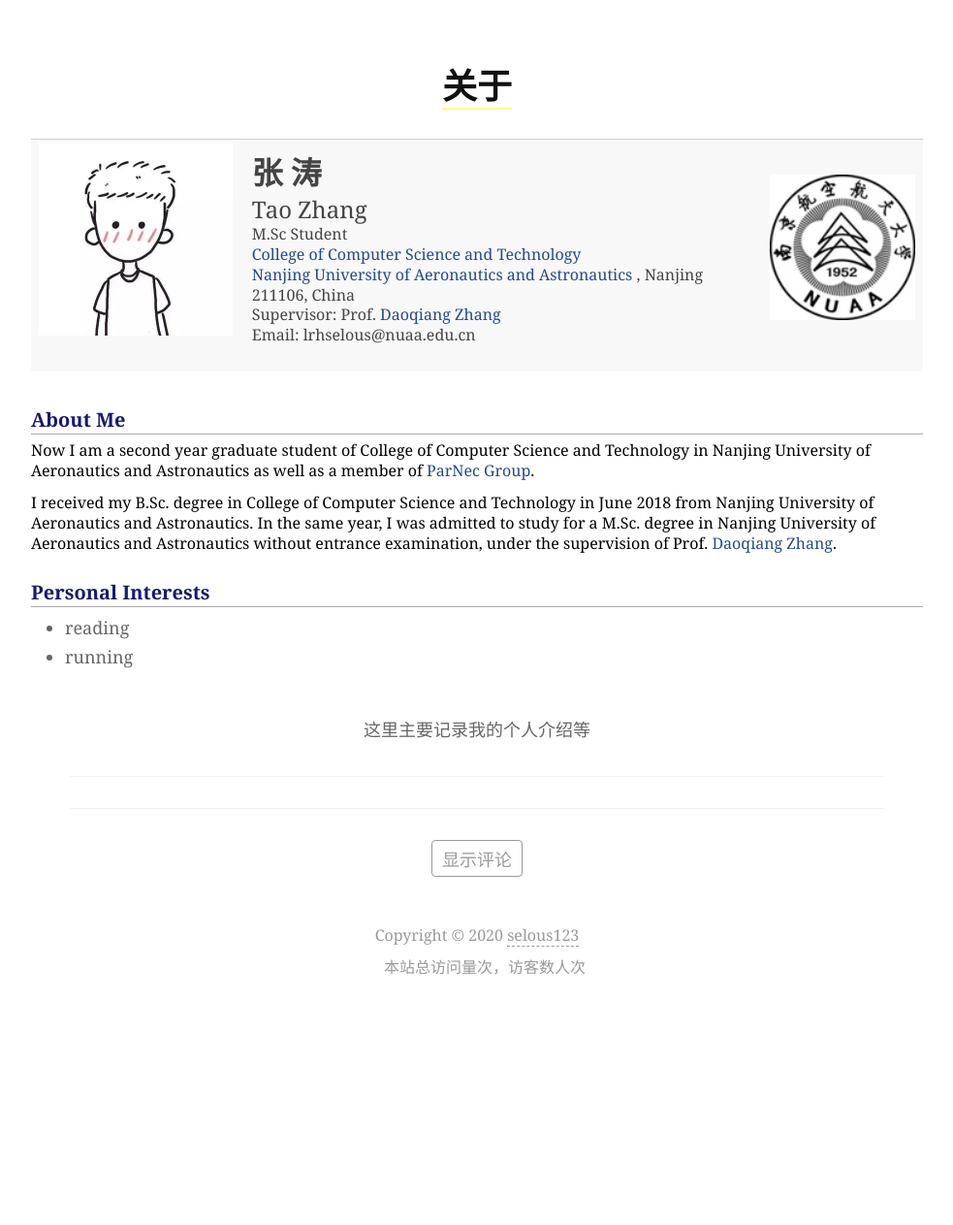
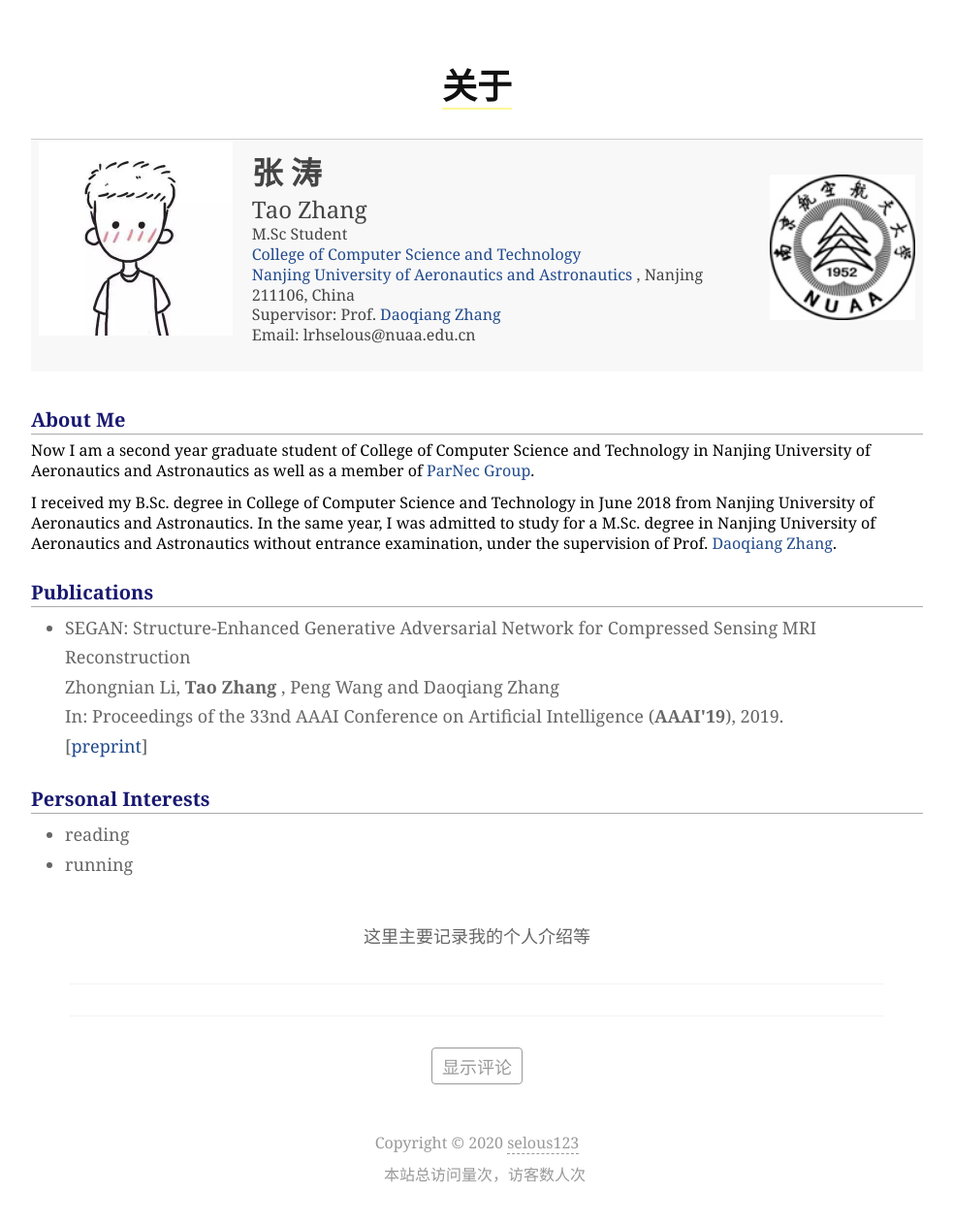
Before and after one commit to selous123/selous123.github.io, a Jekyll site: the page built from about.md, in a window 1280 px wide. Shown: the whole page at 97% size, without its empty margins (148-1131 px from the left). Built offline with Jekyll 4.4.1, drawn with Linux system fonts in a browser that asks for light colours; comment, search, counter and statistics services are not loaded; before the commit the page ends 1049 px from its top, so only the background shows below that; some of the changed lines change nothing that is shown.

Commit message:
修改论文

```diff
--- a/_includes/cv.html
+++ b/_includes/cv.html
@@ -29,24 +29,17 @@ Email: lrhselous@nuaa.edu.cn <br />
 <p>I received my B.Sc. degree in College of Computer Science and Technology in June 2018 from Nanjing University of Aeronautics and Astronautics. In the same year, I was admitted to study for a M.Sc. degree in Nanjing University of Aeronautics and Astronautics without entrance examination, under the supervision of Prof. <a href="javascript:if(confirm('http://parnec.nuaa.edu.cn/zhangdq/'))window.location='http://parnec.nuaa.edu.cn/zhangdq/'" tppabs="http://parnec.nuaa.edu.cn/zhangdq/">Daoqiang Zhang</a>.</p>
 
 
-<!-- <h2>Publications</h2>
+<h2>Publications</h2>
 <ul style="list-style-type:disc">
-<li>Partial Multi-Label Learning with Noisy Label Identification.<br><b>Ming-Kun Xie</b> and Sheng-Jun Huang<br>In: Proceedings of the 34nd AAAI Conference on Artificial Intelligence (<strong>AAAI'20</strong>), 2020.<br>[<a href="aaai20-pml-ni-preprint.pdf" tppabs="http://www.xiemk.pro/publication/aaai20-pml-ni-preprint.pdf">preprint</a>][<a href="PML-NI.zip" tppabs="http://www.xiemk.pro/code/PML-NI.zip">matlab code</a>]
-</li>
-</ul>
-<ul style="list-style-type:disc">
-<li>Learning Class-Conditional GANs with Active Sampling.<br><b>Ming-Kun Xie</b> and Sheng-Jun Huang <br>In: Proceedings of the 19th ACM SIGKDD Conference on Knowledge Discovery and Data Mining (<strong>KDD'19</strong>), 2019.<br>[<a href="kdd19-alcg_pdf.pdf" tppabs="http://www.xiemk.pro/publication/kdd19-alcg_pdf.pdf">PDF</a>][<a href="kdd19-alcg.pdf" tppabs="http://www.xiemk.pro/publication/kdd19-alcg.pdf">preprint</a>]
-</li>
-</ul>
-<ul style="list-style-type:disc">
-<li>Active Feature Acquisition with Supervised Matrix Completion<br>Sheng-Jun Huang, Miao Xu, <b>Ming-Kun Xie</b>, Masashi Sugiyama, Gang Niu, and Songcan Chen<br>In: Proceedings of the 18th ACM SIGKDD Conference on Knowledge Discovery and Data Mining (<strong>KDD'18</strong>), 2018.<br>[<a href="kdd18-afasmc-conf.pdf" tppabs="http://www.xiemk.pro/publication/kdd18-afasmc-conf.pdf">PDF</a>][<a href="javascript:if(confirm('https://arxiv.org/pdf/1802.05380.pdf'))window.location='https://arxiv.org/pdf/1802.05380.pdf'" tppabs="https://arxiv.org/pdf/1802.05380.pdf">arXiv</a>]
-</li>
-</ul>
-<ul style="list-style-type:disc">
-<li>Partial Multi-Label Learning.<br><b>Ming-Kun Xie</b> and Sheng-Jun Huang<br>In: Proceedings of the 32nd AAAI Conference on Artificial Intelligence (<strong>AAAI'18</strong>), 2018.<br>[<a href="aaai-pml.pdf" tppabs="http://www.xiemk.pro/publication/aaai-pml.pdf">PDF</a>]
+<li>SEGAN: Structure-Enhanced Generative Adversarial Network for Compressed Sensing MRI Reconstruction
+  <br> Zhongnian Li, <b> Tao Zhang </b>, Peng Wang and Daoqiang Zhang
+  <br>In: Proceedings of the 33nd AAAI Conference on Artificial Intelligence (<strong>AAAI'19</strong>), 2019.
+  <br> [<a href="https://arxiv.org/pdf/1902.06455.pdf" tppabs="https://arxiv.org/pdf/1902.06455.pdf">preprint</a>]
 </li>
 </ul>
 
+
+<!--
 <h2>Professional Services</h2>
 <ul style="list-style-type:disc">
 	<li>Program Committee: IJCAI-PRICAI'20</li>
```
